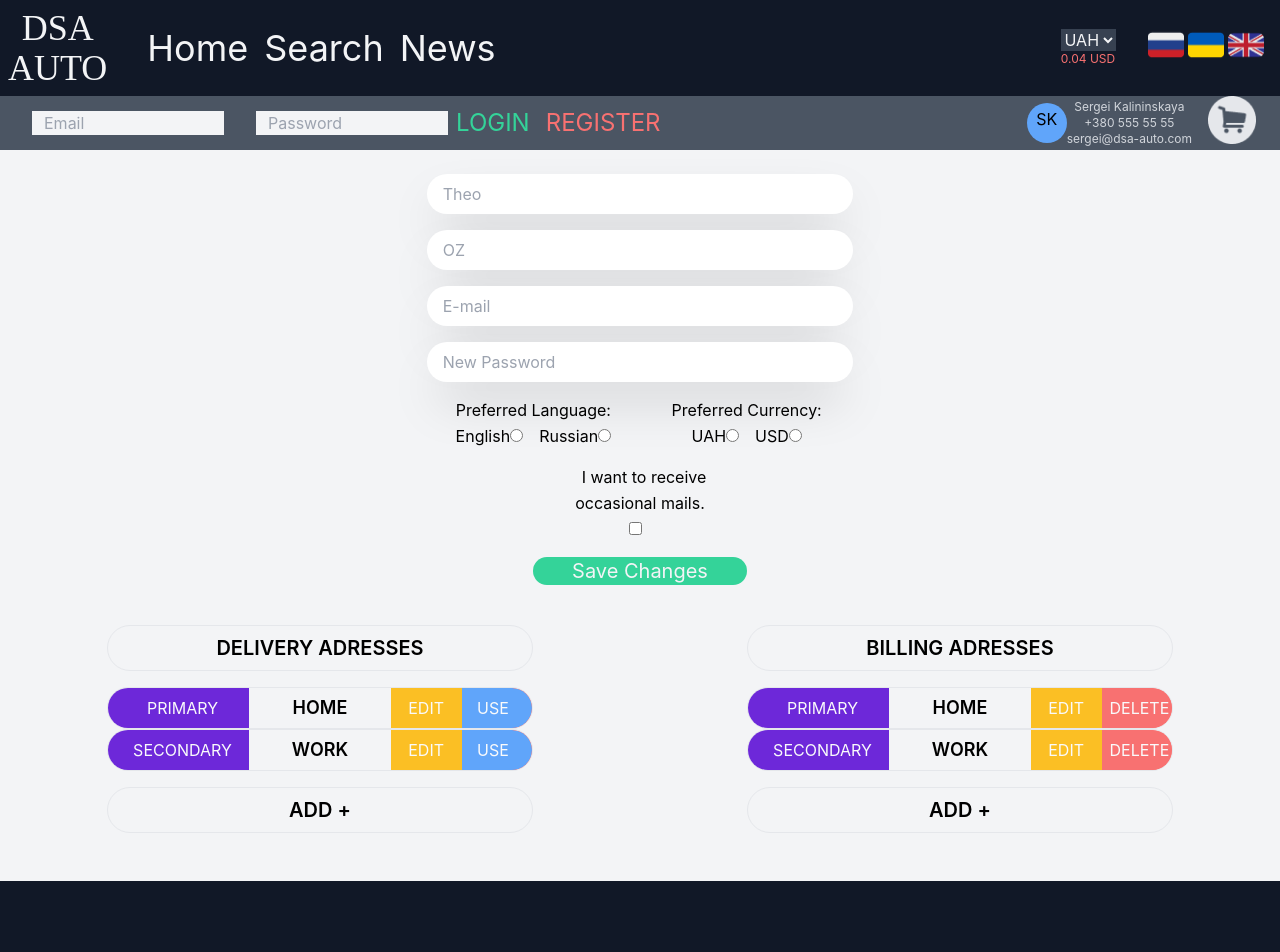
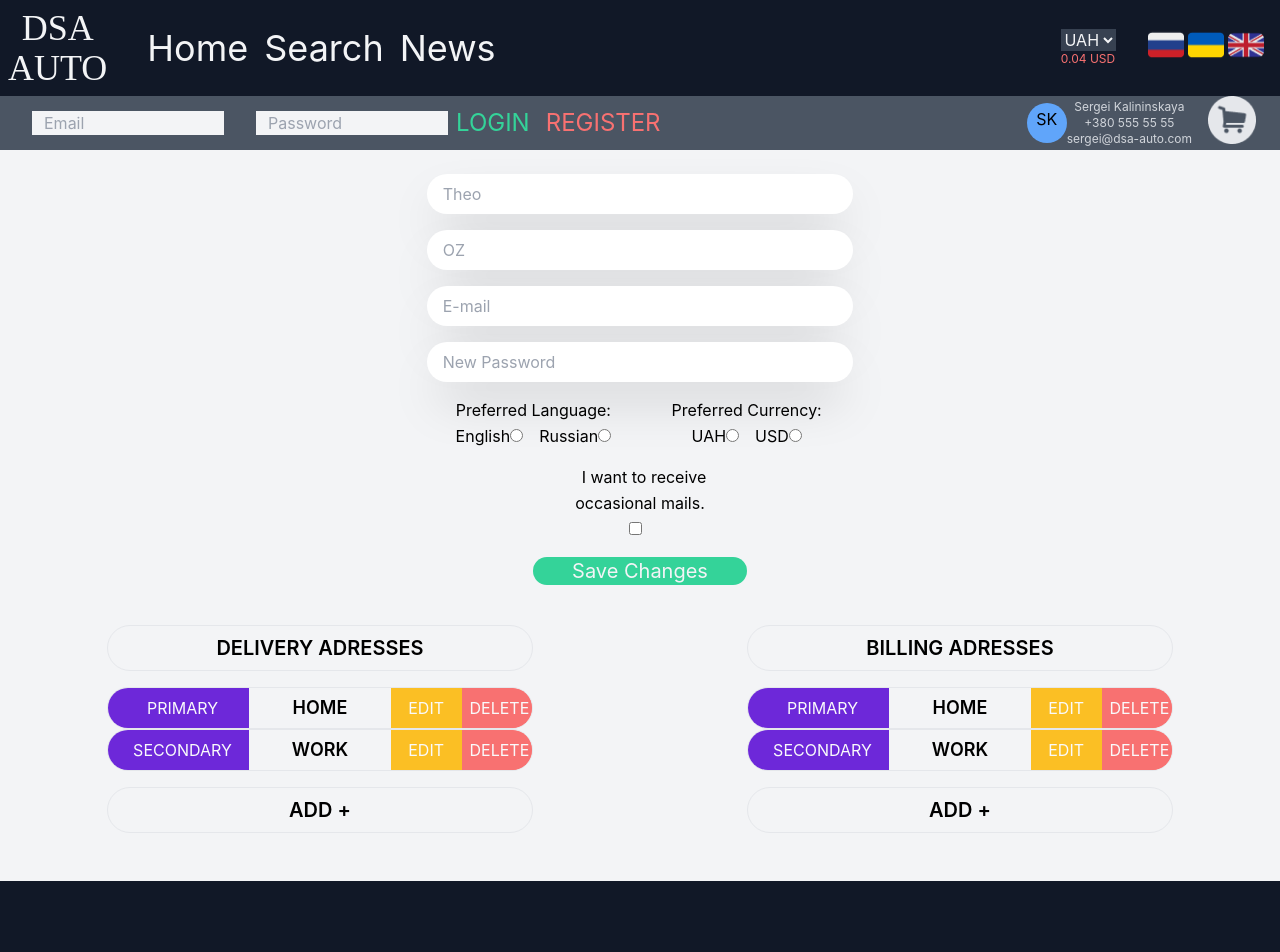
Before and after one commit to ghrqq/dsa-next, a Next.js app: page /user/profile in a window 1280 px wide. Shown: the top 952 px of the page. Built offline with nearby package versions, Linux system fonts and the light colour scheme.

Commit message:
Layout fixes.

```diff
--- a/components/OrderForm.jsx
+++ b/components/OrderForm.jsx
@@ -19,11 +19,11 @@ export default function OrderForm({ stepper }) {
 
   return (
     <div className="w-full h-auto min-h-screen opacity-100 z-50  bg-gray-600 bg-opacity-60  mx-auto  sm:absolute sm:right-0 top-auto flex flex-col justify-evenly items-end">
-      <div className=" flex flex-col sm:flex-row flex-wrap justify-evenly items-center w-9/12 mr-4  overflow-scroll overflow-x-hidden p-2 bg-gray-50 ">
-        <div className="w-1/2 border">
+      <div className=" flex flex-col md:flex-row flex-wrap justify-evenly items-center w-9/12 mr-4  overflow-scroll overflow-x-hidden p-2 bg-gray-50 ">
+        <div className="w-4/5 md:w-2/5 border">
           <BillingInfos use={true} />
         </div>
-        <div className="w-1/2 border">
+        <div className="w-4/5 md:w-2/5 border">
           <Adresses use={true} />
         </div>
       </div>
--- a/components/UserComponents/Adresses.jsx
+++ b/components/UserComponents/Adresses.jsx
@@ -13,7 +13,7 @@ export default function Adresses({ use }) {
     setaddressOnFocus(val);
   };
   return (
-    <div className="w-4/5 sm:w-3/5 md:w-2/5 lg:w-1/3 rounded-3xl mx-auto">
+    <div>
       <div className="w-full text-center border rounded-3xl py-2 text-xl font-semibold flex flex-row justify-around items-center my-4">
         DELIVERY ADRESSES
       </div>
--- a/components/UserComponents/BillingInfos.jsx
+++ b/components/UserComponents/BillingInfos.jsx
@@ -13,7 +13,7 @@ export default function BillingInfos({ use }) {
     setbillingOnFocus(val);
   };
   return (
-    <div className="w-4/5 sm:w-3/5 md:w-2/5 lg:w-1/3 rounded-3xl mx-auto">
+    <div>
       <div className="w-full text-center border rounded-3xl py-2 text-xl font-semibold flex flex-row justify-around items-center my-4">
         BILLING ADRESSES
       </div>
--- a/pages/user/profile.js
+++ b/pages/user/profile.js
@@ -184,8 +184,12 @@ export default function profile() {
         </div> */}
       </div>
       <div className="flex flex-row flex-wrap justify-center items-stretch">
-        <Addresses use={true} />
-        <BillingInfos />
+        <div className="w-4/5 sm:w-3/5 md:w-2/5 lg:w-1/3 rounded-3xl mx-auto">
+          <Addresses />
+        </div>
+        <div className="w-4/5 sm:w-3/5 md:w-2/5 lg:w-1/3 rounded-3xl mx-auto">
+          <BillingInfos />
+        </div>
       </div>
     </Layout>
   );
```
